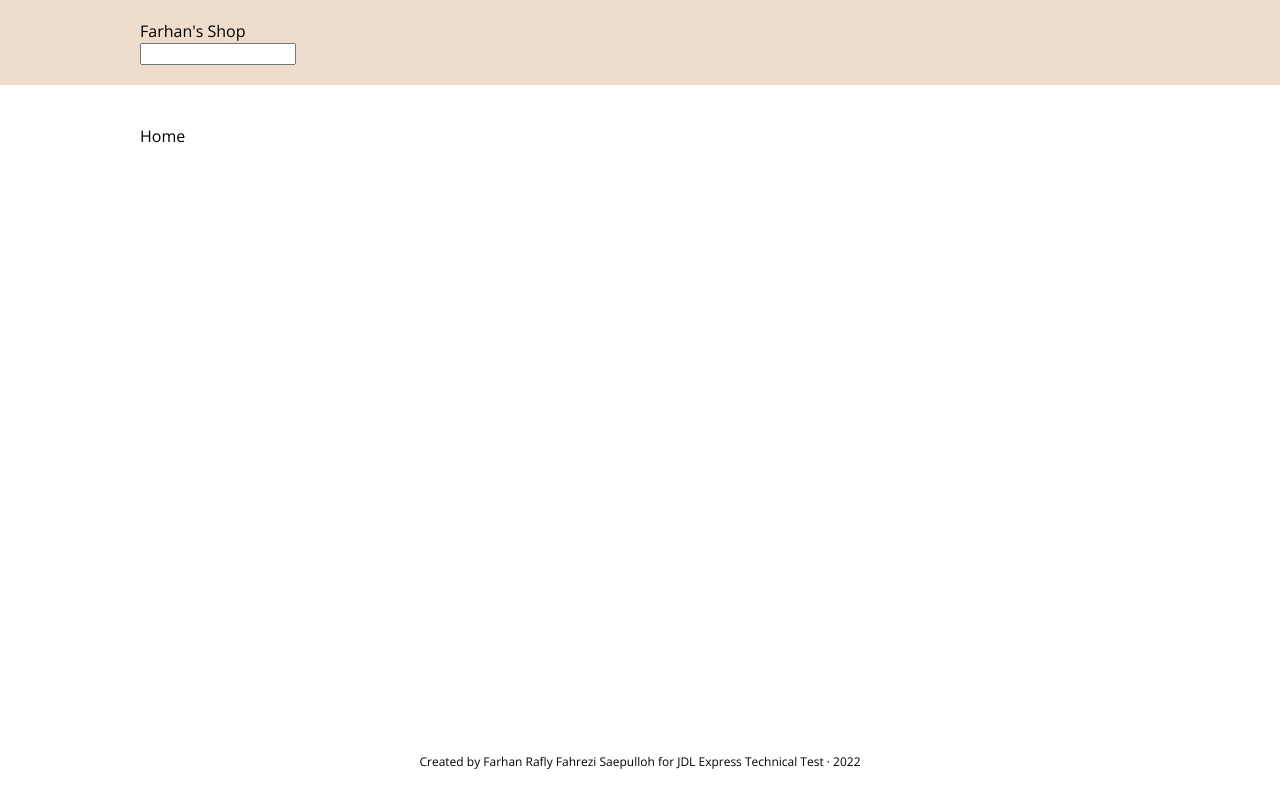
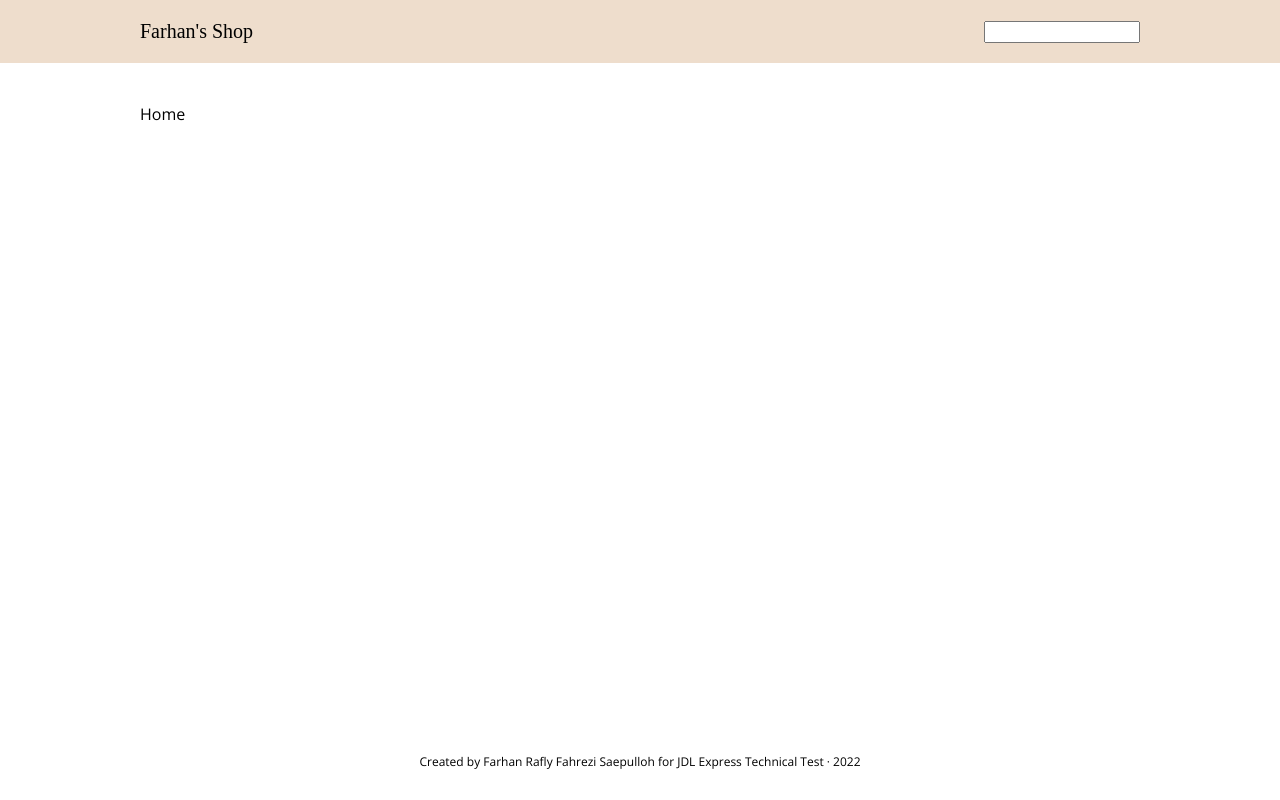
Before and after one commit to raflyfahrezi/jdl-express-assessment, a React (Create React App) app: page / in a window 1280 px wide. Built offline with nearby package versions, Linux system fonts and the light colour scheme.

Commit message:
fix navigation

```diff
--- a/src/layout/navigation/index.tsx
+++ b/src/layout/navigation/index.tsx
@@ -8,8 +8,8 @@ const Navigation = () => {
   return (
     <nav className='navigation'>
       <Wrapper>
-        <div>
-          <div>
+        <div className='navigation-content'>
+          <div className='navigation-content__logo'>
             <p>Farhan's Shop</p>
           </div>
           <div>
--- a/src/layout/navigation/styles.scoped.scss
+++ b/src/layout/navigation/styles.scoped.scss
@@ -7,3 +7,17 @@
 
   background-color: $primaryLightBrown;
 }
+
+.navigation-content {
+  width: 100%;
+
+  display: flex;
+  justify-content: space-between;
+}
+
+.navigation-content__logo {
+  p {
+    font-size: 20px;
+    font-family: 'Frank Ruhl Libre';
+  }
+}
```
